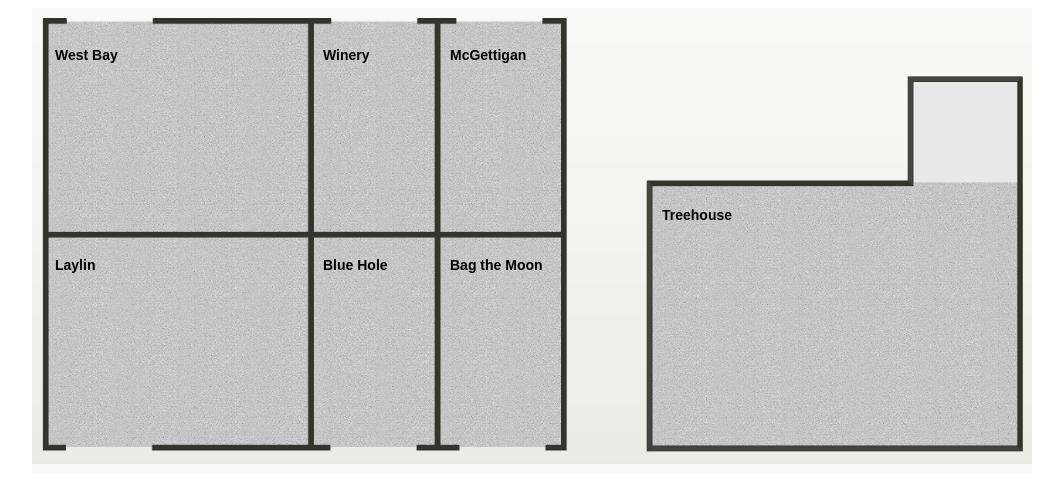
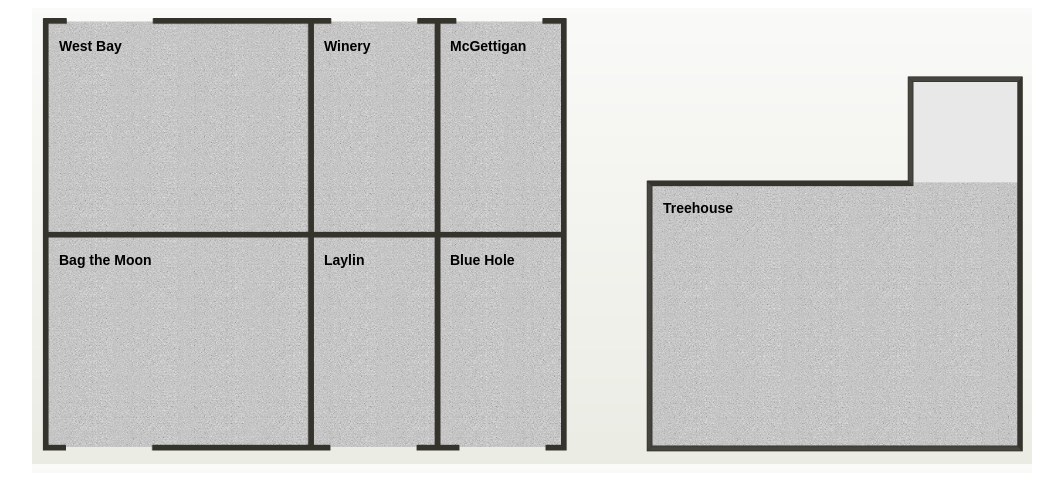
Before and after one commit to apartmentlist/croom, a plain HTML site: page index.html in a window 1280 px wide. Shown: the whole page, without its empty margins (108-1171 px from the left). Drawn offline with nearby package versions, Linux system fonts and the light colour scheme.

Commit message:
Nicer styling
This pads the rooms out to fill their space and DRYs up their
size/positioning.

```diff
--- a/index.html
+++ b/index.html
@@ -11,31 +11,31 @@
   <body>
     <button id="authorize">Log In</button>
     <div class="floorplan">
-      <div id="westbay">
+      <div id="westbay" class="big top left room">
         <p class="name">West Bay</p>
         <p class="event">&nbsp;</p>
       </div>
-      <div id="winery">
+      <div id="winery" class="small top center room">
         <p class="name">Winery</p>
         <p class="event">&nbsp;</p>
       </div>
-      <div id="mcgettigan">
+      <div id="mcgettigan" class="small top right room">
         <p class="name">McGettigan</p>
         <p class="event">&nbsp;</p>
       </div>
-      <div id="laylin">
+      <div id="bagthemoon" class="big bottom left room">
+        <p class="name">Bag the Moon</p>
+        <p class="event">&nbsp;</p>
+      </div>
+      <div id="laylin" class="small bottom center room">
         <p class="name">Laylin</p>
         <p class="event">&nbsp;</p>
       </div>
-      <div id="bluehole">
+      <div id="bluehole" class="small bottom right room">
         <p class="name">Blue Hole</p>
         <p class="event">&nbsp;</p>
       </div>
-      <div id="bagthemoon">
-        <p class="name">Bag the Moon</p>
-        <p class="event">&nbsp;</p>
-      </div>
-      <div id="treehouse">
+      <div id="treehouse" class="room">
         <p class="name">Treehouse</p>
         <p class="event">&nbsp;</p>
       </div>
--- a/main.css
+++ b/main.css
@@ -9,46 +9,45 @@
   font-size: 14px;
 }
 
-#westbay {
+.room {
   position: absolute;
-  top: 25px;
-  left: 23px;
+  padding: 0 10px;
+  height: 208px;
 }
 
-#winery {
-  position: absolute;
-  top: 25px;
-  left: 291px;
+.room.big {
+  width: 239px;
 }
 
-#mcgettigan {
-  position: absolute;
-  top: 25px;
-  left: 418px;
+.room.small {
+  width: 101px;
 }
 
-#laylin {
-  position: absolute;
-  top: 235px;
-  left: 23px;
+.room.top {
+  top: 16px;
 }
 
-#bluehole {
-  position: absolute;
-  top: 235px;
-  left: 291px;
+.room.bottom {
+  top: 230px;
 }
 
-#bagthemoon {
-  position: absolute;
-  top: 235px;
-  left: 418px;
+.room.left {
+  left: 17px;
+}
+
+.room.center {
+  left: 282px;
+}
+
+.room.right {
+  left: 408px;
 }
 
 #treehouse {
-  position: absolute;
-  top: 185px;
-  left: 630px;
+  top: 178px;
+  left: 621px;
+  width: 344px;
+  height: 259px;
 }
 
 #authorize {
@@ -60,9 +59,9 @@
 }
 
 .free {
-  color: green;
+  background-color: rgba(100, 200, 100, .5);
 }
 
 .occupied {
-  color: red;
+  background-color: rgba(200, 100, 100, .5);
 }
```
